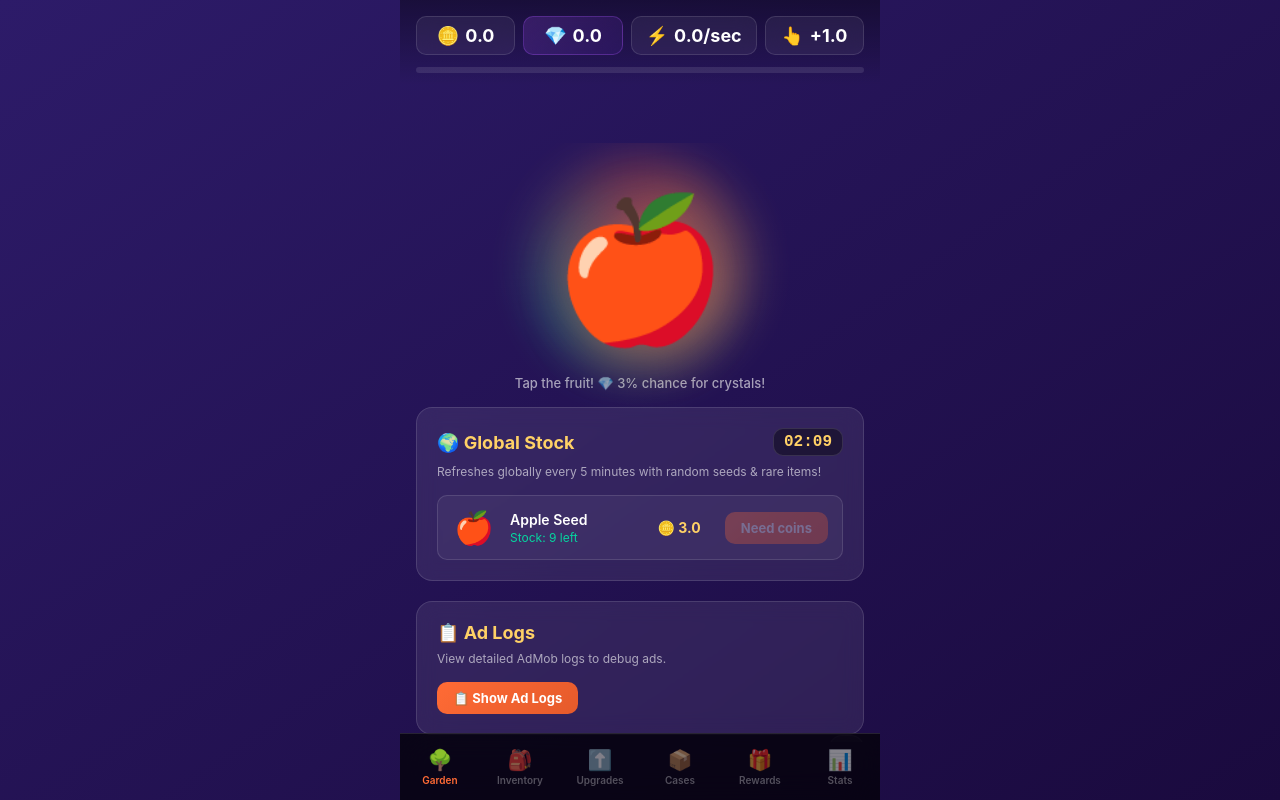
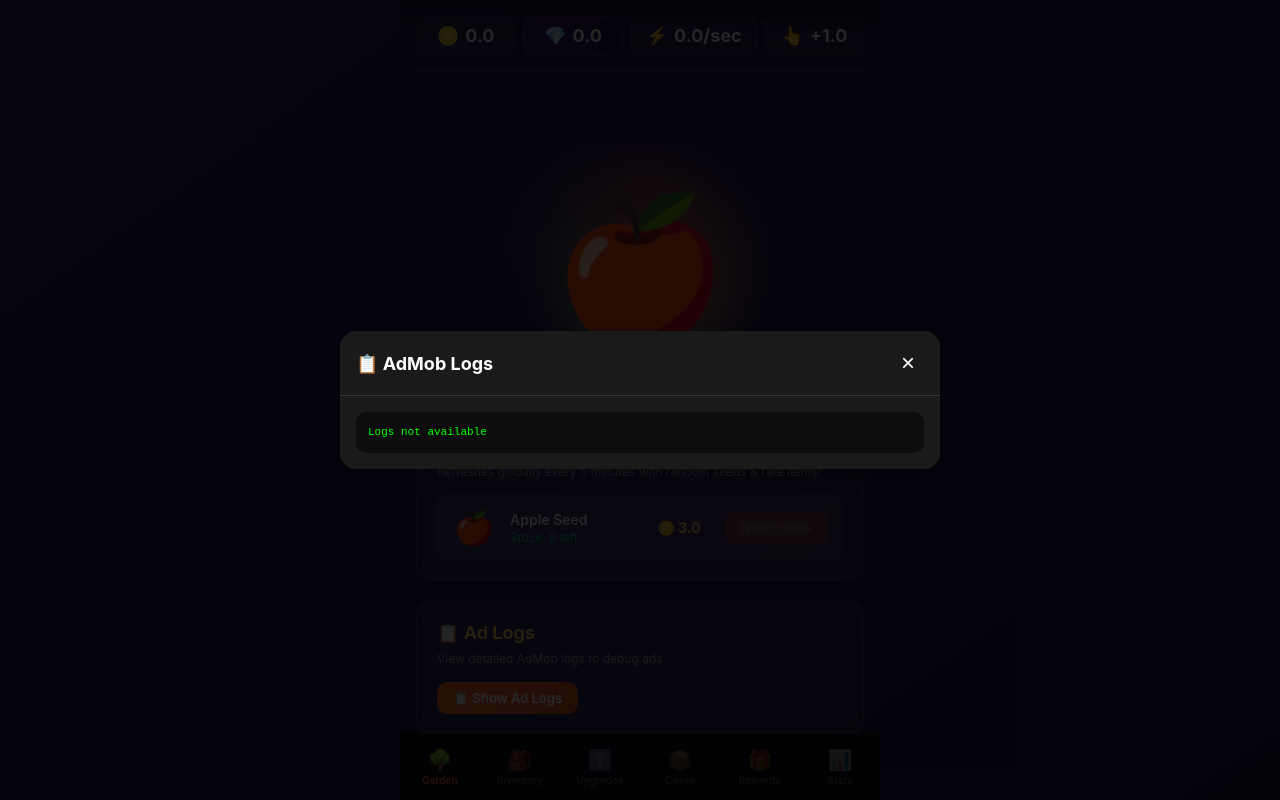
Before and after one commit to proqaz54-dev/fruit-clicker, a website: page index.html in a window 1280 px wide. Both pictures are taken after a click on the button "📋 Show Ad Logs". Drawn offline with Linux system fonts and the light colour scheme.

Commit message:
fix: replace video reward with in-app AdMob log viewer

```diff
--- a/js/game.js
+++ b/js/game.js
@@ -171,10 +171,40 @@
 
 function showLogs() {
   const logs = getAdLogs();
-  const logWindow = window.open('', '_blank', 'width=600,height=800');
-  if (logWindow) {
-    logWindow.document.write('<pre style="background:#1a1a1a;color:#00ff00;padding:10px;font-family:monospace;font-size:12px;white-space:pre-wrap;">' + logs + '</pre>');
-  }
+  let modal = document.getElementById('logModal');
+  if (!modal) {
+    modal = document.createElement('div');
+    modal.id = 'logModal';
+    modal.className = 'log-modal-overlay';
+    modal.innerHTML = `
+      <div class="log-modal">
+        <div class="log-modal-header">
+          <h3>📋 AdMob Logs</h3>
+          <button class="log-modal-close" id="logModalClose">&times;</button>
+        </div>
+        <div class="log-modal-body">
+          <pre id="logContent">Loading logs...</pre>
+        </div>
+      </div>
+    `;
+    document.body.appendChild(modal);
+
+    document.getElementById('logModalClose').addEventListener('click', () => {
+      modal.classList.remove('active');
+    });
+
+    modal.addEventListener('click', (e) => {
+      if (e.target === modal) {
+        modal.classList.remove('active');
+      }
+    });
+  }
+
+  const logContent = document.getElementById('logContent');
+  if (logContent) {
+    logContent.textContent = logs || 'No logs available yet. Try performing some ad actions first.';
+  }
+  modal.classList.add('active');
 }
 
 class Game {
--- a/styles.css
+++ b/styles.css
@@ -1879,10 +1879,10 @@
   margin-bottom: 8px;
 }
 
-.video-reward-btn {
+.logs-btn {
   width: 100%;
   padding: 14px;
-  background: linear-gradient(135deg, #FF6B35, #FF8C00);
+  background: linear-gradient(135deg, #06D6A0, #059669);
   color: #fff;
   border: none;
   border-radius: var(--radius-sm);
@@ -1893,7 +1893,84 @@
   margin-top: 8px;
 }
 
-.video-reward-btn:active {
+.logs-btn:active {
   transform: scale(0.97);
   opacity: 0.9;
 }
+
+.log-modal-overlay {
+  display: none;
+  position: fixed;
+  top: 0;
+  left: 0;
+  width: 100%;
+  height: 100%;
+  background: rgba(0, 0, 0, 0.85);
+  z-index: 9999;
+  justify-content: center;
+  align-items: center;
+  padding: 20px;
+}
+
+.log-modal-overlay.active {
+  display: flex;
+}
+
+.log-modal {
+  background: #1a1a1a;
+  border-radius: var(--radius);
+  width: 100%;
+  max-width: 600px;
+  max-height: 80vh;
+  display: flex;
+  flex-direction: column;
+  box-shadow: var(--shadow);
+}
+
+.log-modal-header {
+  padding: 16px;
+  border-bottom: 1px solid var(--card-border);
+  display: flex;
+  justify-content: space-between;
+  align-items: center;
+}
+
+.log-modal-header h3 {
+  margin: 0;
+  font-size: 18px;
+}
+
+.log-modal-close {
+  background: none;
+  border: none;
+  color: var(--text);
+  font-size: 24px;
+  cursor: pointer;
+  padding: 0;
+  width: 32px;
+  height: 32px;
+  display: flex;
+  align-items: center;
+  justify-content: center;
+}
+
+.log-modal-body {
+  padding: 16px;
+  overflow-y: auto;
+  flex: 1;
+}
+
+.log-modal-body pre {
+  background: #0d0d0d;
+  color: #00ff00;
+  padding: 12px;
+  border-radius: var(--radius-sm);
+  font-family: monospace;
+  font-size: 11px;
+  line-height: 1.5;
+  white-space: pre-wrap;
+  word-break: break-all;
+  margin: 0;
+  max-height: 60vh;
+  overflow-y: auto;
+}
```
